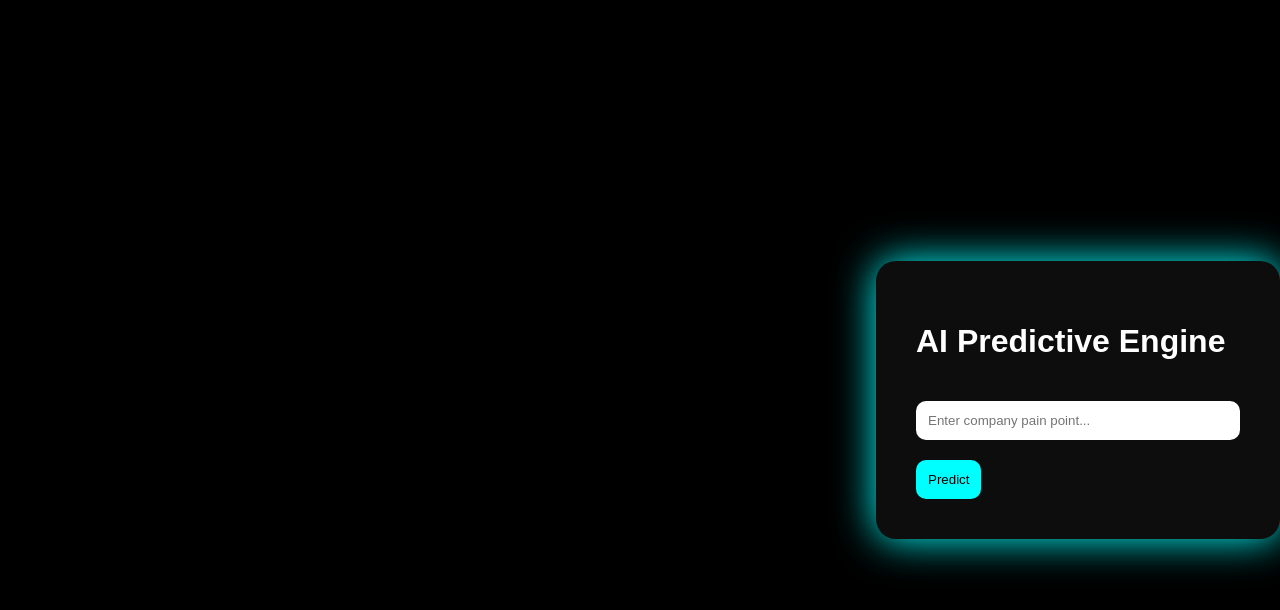
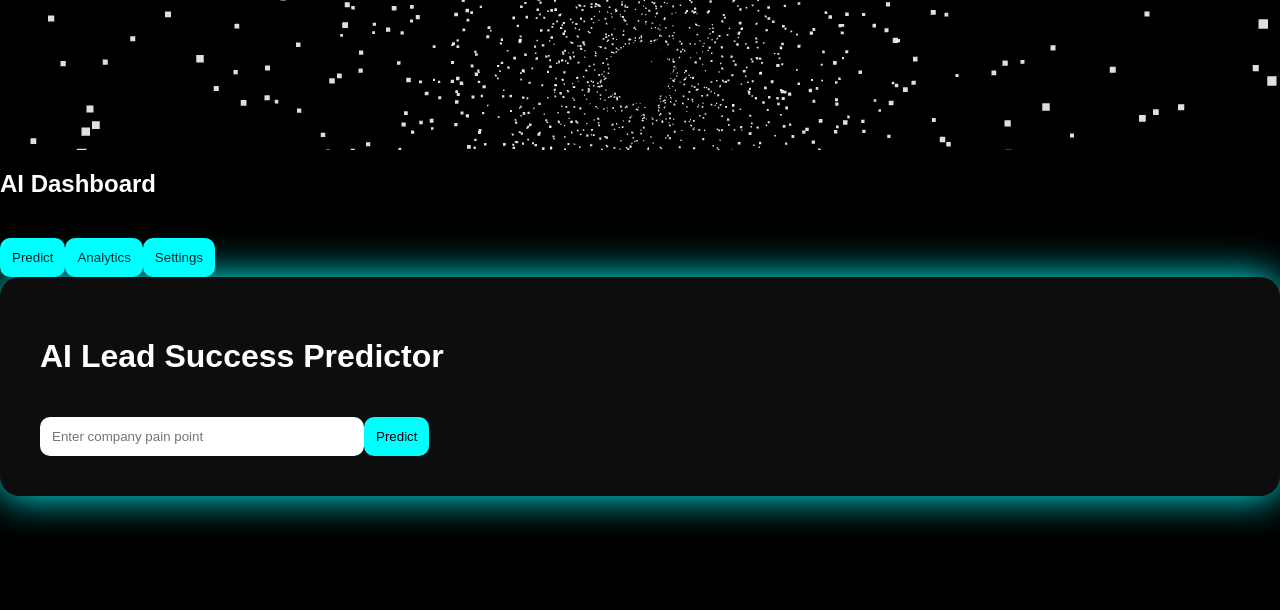
Before and after one commit to kiruba11k/predictive-model, a React (Create React App) app in the folder frontend/: page / in a window 1280 px wide. Shown: the top 610 px of the page. Built offline with nearby package versions, Linux system fonts and the light colour scheme.

Commit message:
Update App.js

```diff
--- a/frontend/src/App.js
+++ b/frontend/src/App.js
@@ -1,27 +1,25 @@
 import React, { useState } from "react";
-
 import axios from "axios";
 
 import { Canvas } from "@react-three/fiber";
-
-import { Float, OrbitControls } from "@react-three/drei";
+import { Float, OrbitControls, Stars } from "@react-three/drei";
 
 import { motion } from "framer-motion";
 
 import "./App.css";
 
 
-// 3D Cube Component
+// 3D Floating Sphere
 
-function Cube() {
+function Sphere() {
 
 return (
 
-    <Float speed={3} rotationIntensity={1} floatIntensity={2}>
+<Float speed={2}>
 
 <mesh>
 
-        <boxGeometry args={[2, 2, 2]} />
+<sphereGeometry args={[1.5, 64, 64]} />
 
 <meshStandardMaterial
 
@@ -37,9 +35,21 @@ function Cube() {
 
 </Float>
 
-  );
+)
 
 }
+
+
+// Card animation
+
+const cardAnim = {
+
+hidden: { opacity: 0, y: 50 },
+
+show: { opacity: 1, y: 0 }
+
+}
+
 
 
 export default function App() {
@@ -55,10 +65,9 @@ export default function App() {
 
 const predict = async () => {
 
-    try {
-
 setLoading(true);
 
+try {
 
 const res = await axios.post(
 
@@ -66,30 +75,23 @@ export default function App() {
 
 {
 
-          pain_point: pain,
+pain_point: pain
 
 }
 
 );
 
-
 setResult(res.data);
 
 }
 
-    catch (err) {
+catch {
 
-      console.error(err);
-
-      alert("API Error");
+alert("Backend error");
 
 }
 
-    finally {
-
 setLoading(false);
-
-    }
 
 };
 
@@ -97,22 +99,27 @@ export default function App() {
 
 return (
 
-    <div className="container">
+
+<div className="main">
 
 
-      {/* 3D Background */}
+
+{/* 3D BACKGROUND */}
 
 
-      <Canvas className="bg">
+
+<Canvas className="canvas">
 
 
 <ambientLight intensity={1} />
 
-
-        <pointLight position={[10, 10, 10]} />
+<pointLight position={[10,10,10]} />
 
 
-        <Cube />
+<Sphere />
+
+
+<Stars />
 
 
 <OrbitControls enableZoom={false} />
@@ -122,16 +129,54 @@ export default function App() {
 
 
 
-      {/* UI Card */}
+{/* SIDEBAR */}
+
+
+
+<div className="sidebar">
+
+
+<h2>AI Dashboard</h2>
+
+
+<button>
+
+Predict
+
+</button>
+
+
+<button>
+
+Analytics
+
+</button>
+
+
+<button>
+
+Settings
+
+</button>
+
+
+</div>
+
+
+
+{/* MAIN CARD */}
+
 
 
 <motion.div
 
 className="card"
 
-        initial={{ opacity: 0, y: 50 }}
+variants={cardAnim}
 
-        animate={{ opacity: 1, y: 0 }}
+initial="hidden"
+
+animate="show"
 
 transition={{ duration: 1 }}
 
@@ -140,7 +185,7 @@ export default function App() {
 
 <h1>
 
-          AI Predictive Engine
+AI Lead Success Predictor
 
 </h1>
 
@@ -148,29 +193,27 @@ export default function App() {
 
 <input
 
-          placeholder="Enter company pain point..."
-
 value={pain}
 
-          onChange={(e) => setPain(e.target.value)}
+onChange={(e)=>setPain(e.target.value)}
+
+placeholder="Enter company pain point"
 
 />
 
 
 
-        <button onClick={predict}>
+<button
 
-          Predict
+onClick={predict}
+
+>
+
+
+{loading ? "Analyzing..." : "Predict"}
+
 
 </button>
-
-
-
-        {loading && (
-
-          <p>Analyzing...</p>
-
-        )}
 
 
 
@@ -206,5 +249,4 @@ export default function App() {
 </div>
 
 );
-
 }
```
Lines whose indentation alone changed are shown as unchanged.
